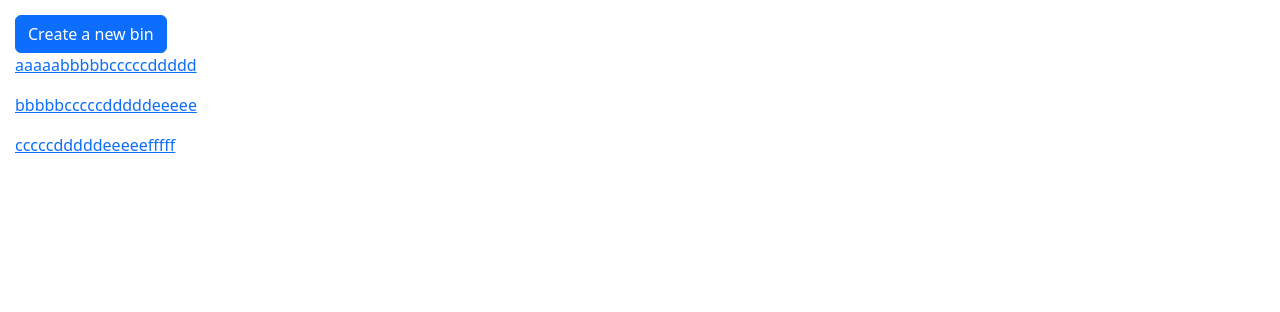
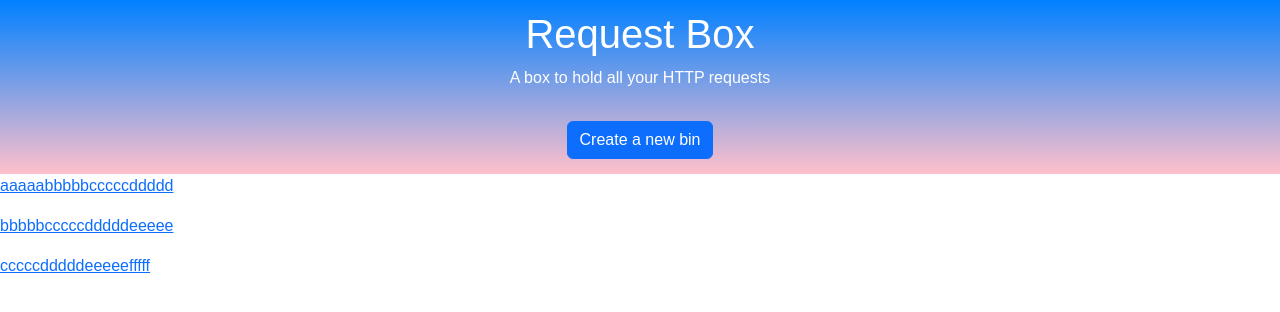
Before and after one commit to feliciaiveliz/Request-Cloud, a React (Create React App) app in the folder frontend/: page / in a window 1280 px wide. Shown: the top 312 px of the page. Built offline with nearby package versions, Linux system fonts and the light colour scheme; data requests are answered from the project's data file.

Commit message:
add PageHeader update Homepage and App.css

```diff
--- a/frontend/src/App.css
+++ b/frontend/src/App.css
@@ -1,7 +1,6 @@
 .App {
   display: block;
-  text-align: left;
-  padding-left: 15px;
+  font-family: Arial, Helvetica, sans-serif;
 }
 
 .App-logo {
@@ -41,4 +40,18 @@
 
 .custom-btn {
   margin-top: 15px;
+  margin-bottom: 15px;
+  background: white;
 }
+
+.headingBox {
+  background: linear-gradient(rgb(0, 128, 255), pink);;
+  text-align: center;
+  color: white;
+}
+
+.heading {
+  display: block;
+  padding-top: 10px;
+  justify-content: center;
+}
--- a/frontend/src/components/Homepage.js
+++ b/frontend/src/components/Homepage.js
@@ -1,8 +1,7 @@
 import { useState, useEffect } from 'react'
 import Bins from '../services/bins.js'
 import { Bin } from './Bin.js'
-import Button from 'react-bootstrap/Button'
-import "bootstrap/dist/css/bootstrap.min.css"
+import PageHeader from './PageHeader.js'
 import "../App.css"
 
 const Homepage = () => {
@@ -44,8 +43,10 @@ const Homepage = () => {
 
   return (
     <div>
-      <Button className="custom-btn" onClick={createBinHandler}>Create a new bin</Button>
-      {userClickedOnBin}
+      <PageHeader createBinHandler={createBinHandler}/>
+      <div>
+        {userClickedOnBin}
+      </div>
     </div>
   )
 }
--- /dev/null
+++ b/frontend/src/components/PageHeader.js
@@ -0,0 +1,16 @@
+import Button from 'react-bootstrap/Button'
+import "bootstrap/dist/css/bootstrap.min.css"
+
+const PageHeader = ({ createBinHandler }) => {
+  return (
+    <div className="headingBox">
+      <div className="heading">
+        <h1>Request Box</h1>
+        <p>A box to hold all your HTTP requests</p>
+        <Button className="custom-btn" onClick={createBinHandler}>Create a new bin</Button>
+      </div>
+    </div>
+  )
+}
+
+export default PageHeader
```
